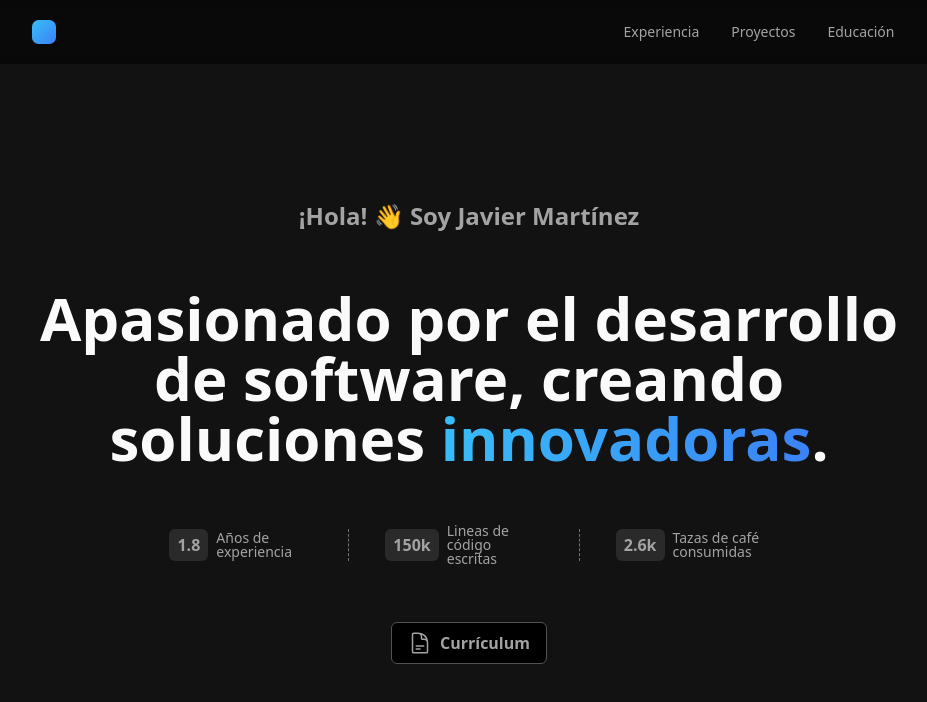
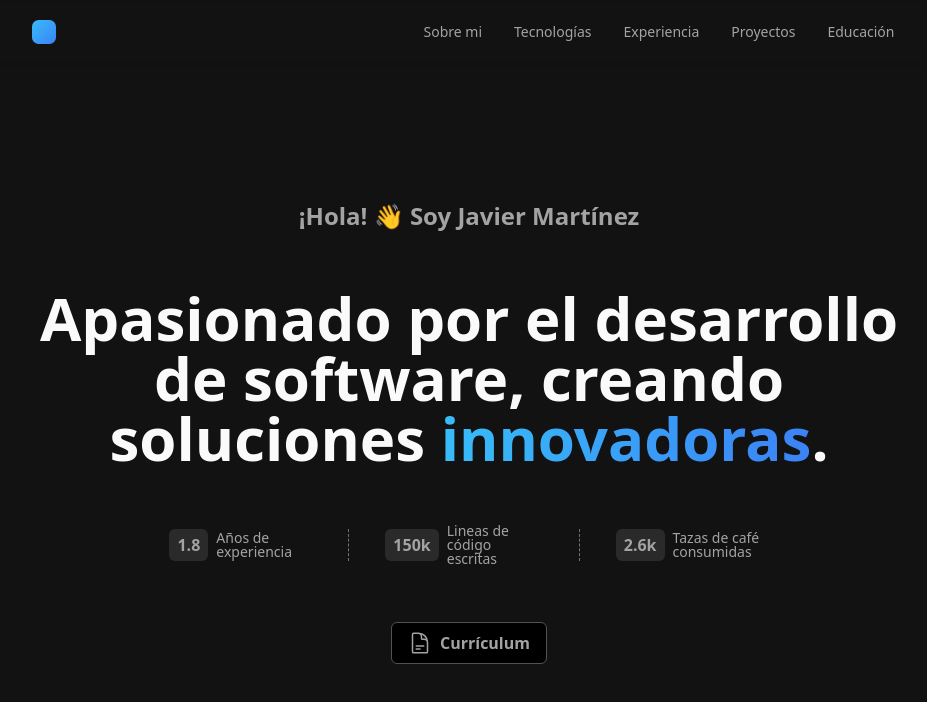
Before and after one commit to javiermrtnez/portfolio, a React (Vite) app: page / in a window 1280 px wide. Shown: the top 702 px of the page, without its empty margins (171-1098 px from the left). Built offline with nearby package versions, Linux system fonts and the light colour scheme; a web font is replaced by a local one.

Commit message:
feat: created constant files with navbar links and sections

```diff
--- a/src/components/Navbar.tsx
+++ b/src/components/Navbar.tsx
@@ -1,33 +1,20 @@
+import { NAVBAR_LINKS } from '../utils/constants/NavbarLinks';
+import { SECTIONS_IDS } from '../utils/constants/Sections';
 import logo from '/favicon.svg';
-
-const NAVIGATION = [
-  {
-    name: 'Experiencia',
-    href: 'experience',
-  },
-  {
-    name: 'Proyectos',
-    href: 'projects',
-  },
-  {
-    name: 'Educación',
-    href: 'education',
-  },
-];
 
 const Navbar = () => {
   return (
-    <header className='sticky top-0 flex w-full z-10 h-[var(--navbar-height)] bg-black/50 shadow-sm backdrop-blur'>
+    <header className='sticky top-0 flex w-full z-10 h-[var(--navbar-height)] bg-opacity-50 shadow-sm backdrop-blur'>
       <div className='flex gap-3 items-center justify-between w-[var(--page-width-with-padding)] m-auto px-[var(--page-padding)]'>
-        <a className='h-6 w-6' href='#home'>
+        <a className='h-6 w-6' href={`#${SECTIONS_IDS.HOME}`}>
           <img src={logo}></img>
         </a>
 
         <ul className='flex gap-2 justify-center'>
-          {NAVIGATION.map(({ name, href }) => (
+          {NAVBAR_LINKS.map(({ name, id }) => (
             <li key={name} className='flex content-center items-center'>
               <a
-                href={`#${href}`}
+                href={`#${id}`}
                 className='flex gap-2 items-center py-2 px-3 text-neutral-400 text-sm rounded-md leading-none hover:text-white transition-colors'
               >
                 {name}
--- /dev/null
+++ b/src/utils/constants/NavbarLinks.ts
@@ -0,0 +1,24 @@
+import { SECTIONS_IDS, SECTIONS_NAMES } from './Sections';
+
+export const NAVBAR_LINKS = [
+  {
+    name: SECTIONS_NAMES.ABOUT_ME,
+    id: SECTIONS_IDS.ABOUT_ME,
+  },
+  {
+    name: SECTIONS_NAMES.TECHNOLOGIES,
+    id: SECTIONS_IDS.TECHNOLOGIES,
+  },
+  {
+    name: SECTIONS_NAMES.EXPERIENCE,
+    id: SECTIONS_IDS.EXPERIENCE,
+  },
+  {
+    name: SECTIONS_NAMES.PROJECTS,
+    id: SECTIONS_IDS.PROJECTS,
+  },
+  {
+    name: SECTIONS_NAMES.EDUCATION,
+    id: SECTIONS_IDS.EDUCATION,
+  },
+];
--- /dev/null
+++ b/src/utils/constants/Sections.ts
@@ -0,0 +1,16 @@
+export const SECTIONS_IDS = {
+  HOME: 'home',
+  ABOUT_ME: 'about-me',
+  TECHNOLOGIES: 'technologies',
+  EXPERIENCE: 'experience',
+  PROJECTS: 'projects',
+  EDUCATION: 'education',
+};
+
+export const SECTIONS_NAMES = {
+  ABOUT_ME: 'Sobre mi',
+  TECHNOLOGIES: 'Tecnologías',
+  EXPERIENCE: 'Experiencia',
+  PROJECTS: 'Proyectos',
+  EDUCATION: 'Educación',
+};
```
